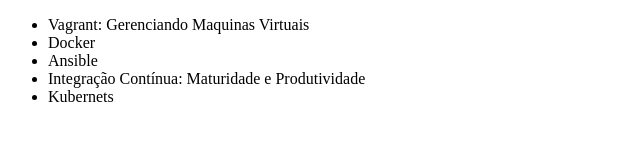
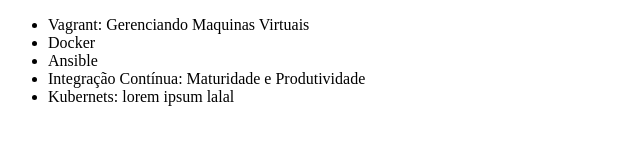
Before and after one commit to luizcdrj/alura-git, a plain HTML site: page index.html in a window 1280 px wide. Shown: the whole page, without its empty margins (0-640 px from the left). Drawn offline with Linux system fonts and the light colour scheme.

Commit message:
alterando o nome do Kubernets

```diff
--- a/index.html
+++ b/index.html
@@ -10,7 +10,7 @@
         <li>Docker</li>
         <li>Ansible</li>
         <li>Integração Contínua: Maturidade e Produtividade</li>
-        <li>Kubernets</li>
+        <li>Kubernets: lorem ipsum lalal</li>
     </ul>
 </body>
 </html>
```
